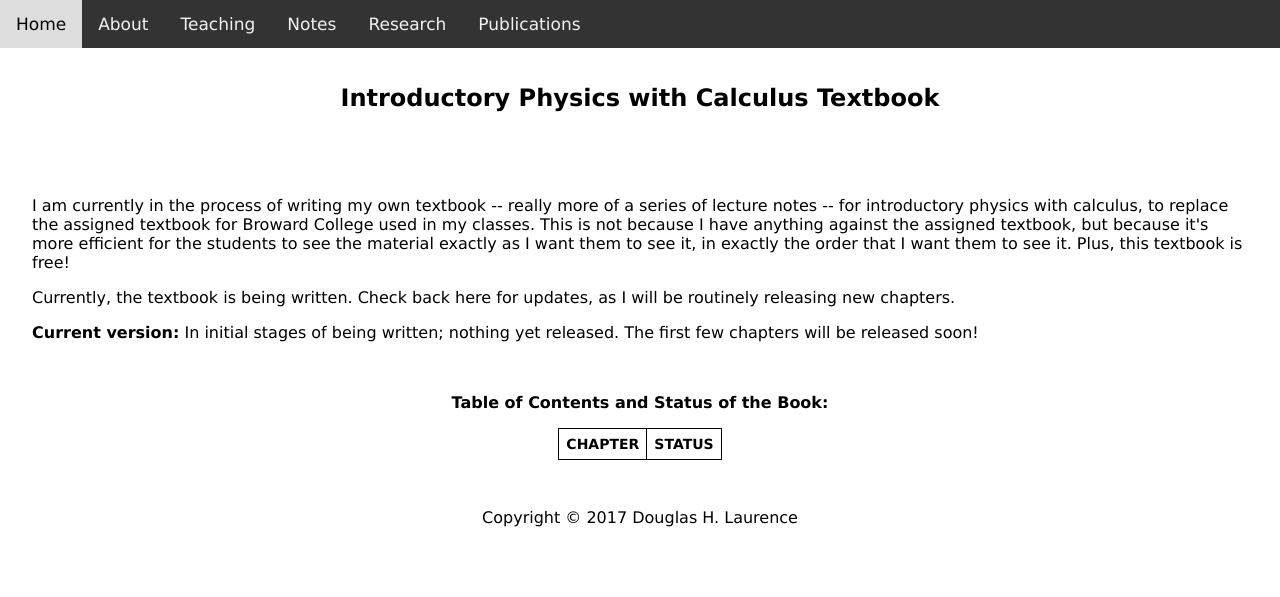
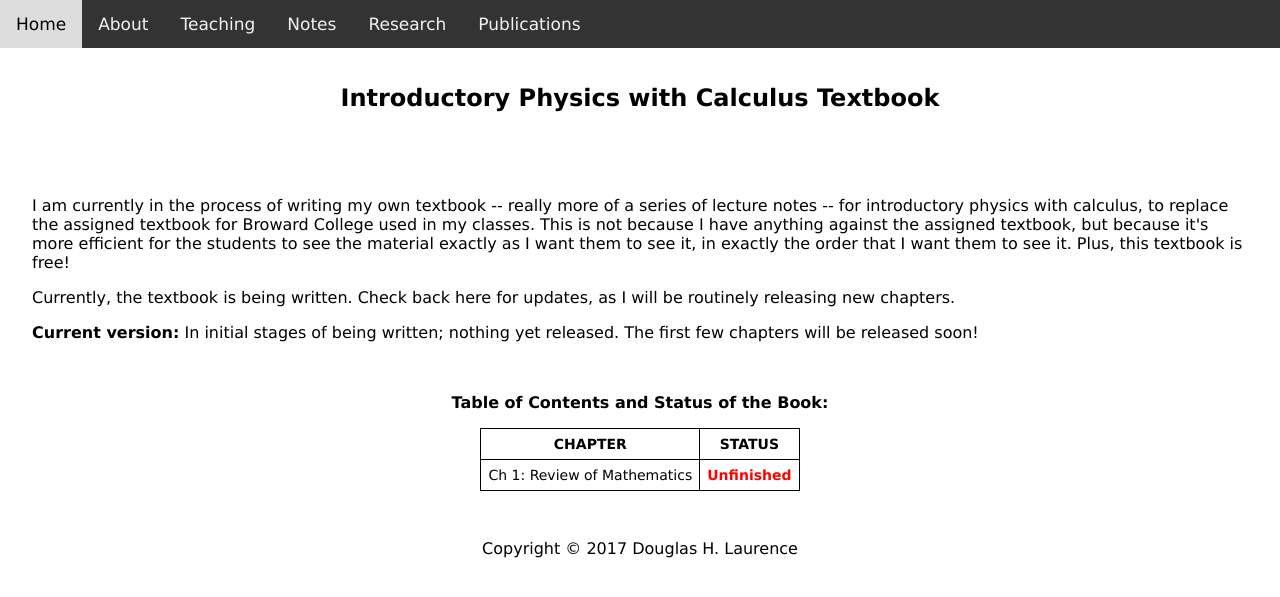
Before and after one commit to dhlaurence/dhlaurence.github.io, a Jekyll site: the page built from uptextbook.html, in a window 1280 px wide. Shown: the top 597 px of the page. Built offline with Jekyll 4.4.1, drawn with Linux system fonts in a browser that asks for light colours.

Commit message:
Update uptextbook.html

```diff
--- a/uptextbook.html
+++ b/uptextbook.html
@@ -32,5 +32,9 @@ title: University Physics Textbook
     <th>CHAPTER</th>
     <th>STATUS</th>
   </tr>
-    </table></center>
+  <tr>
+    <td>Ch 1: Review of Mathematics</td>
+    <td><b><font color="red">Unfinished</font></b></td>
+  </tr>
+  </table></center>
 </article>
```
